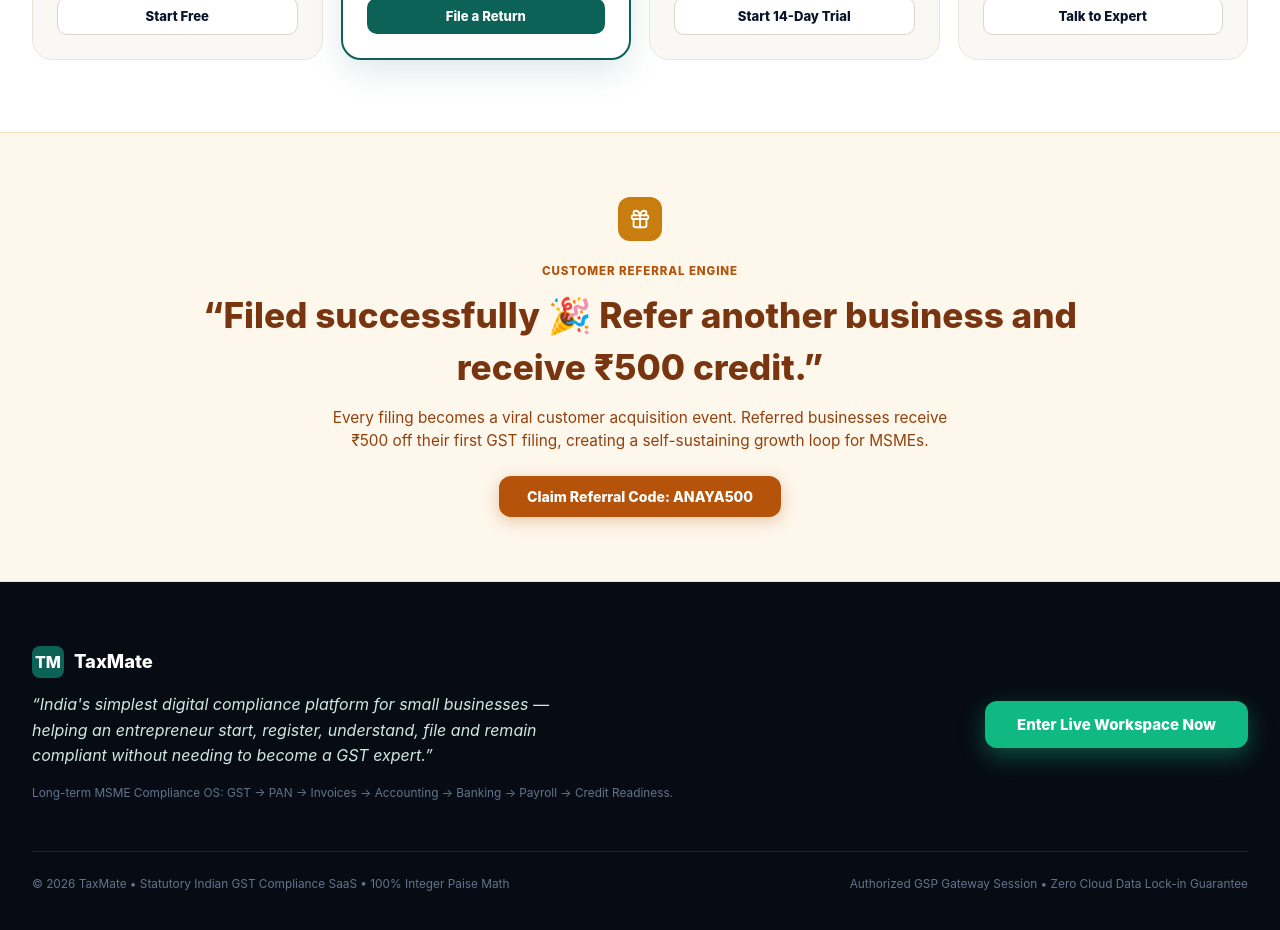
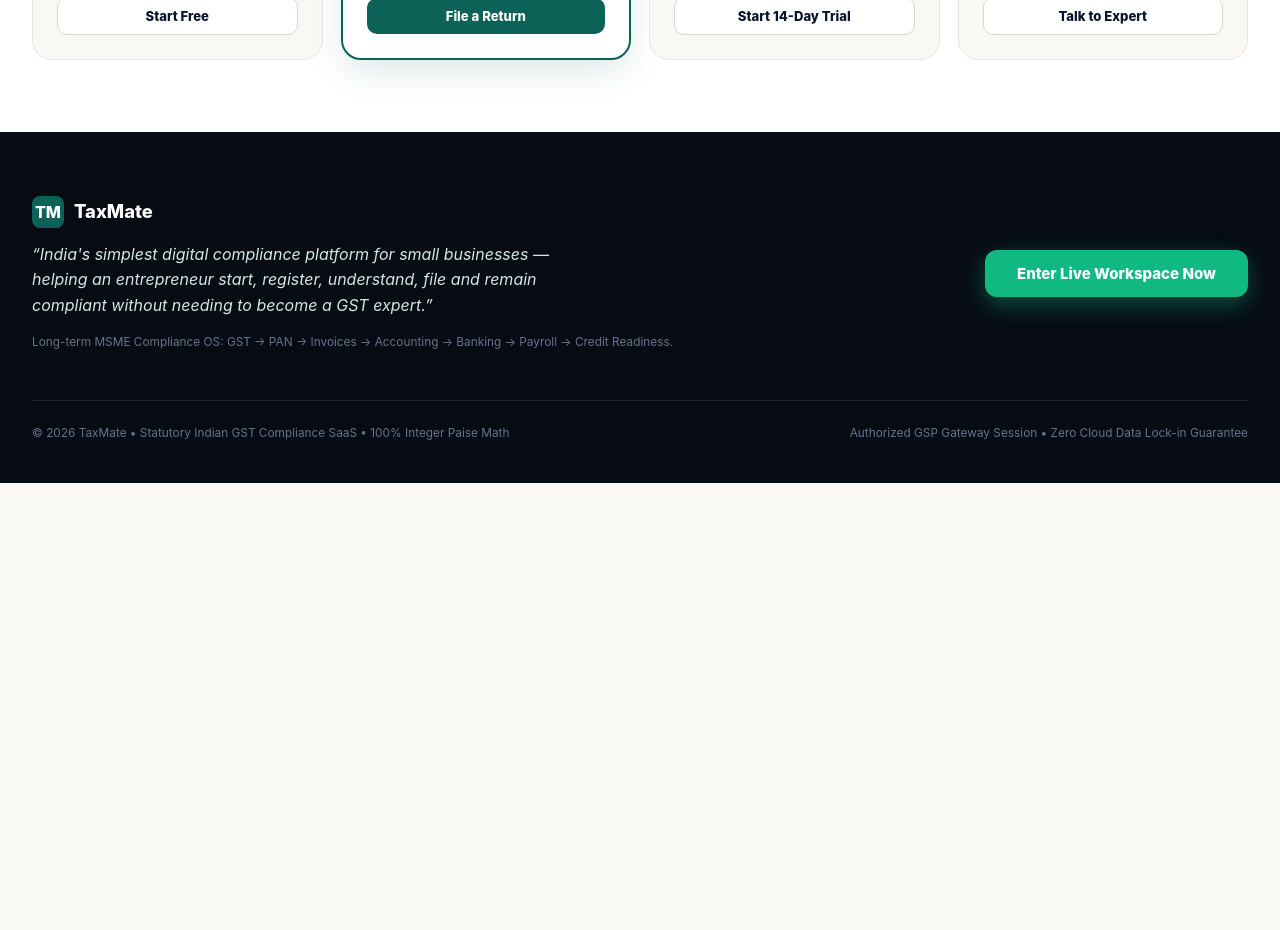
Before and after one commit to Aneesh-20/GST-CDA, a Next.js app: page / in a window 1280 px wide. Shown: the part 6840-7770 px from the top of the page. After the commit the page ends 7323 px from the top, so only its background shows below. Built offline with nearby package versions, Linux system fonts and the light colour scheme.

Commit message:
feat(landing): remove customer referral engine section

```diff
--- a/src/components/WelcomeLanding.jsx
+++ b/src/components/WelcomeLanding.jsx
@@ -21,7 +21,6 @@ import {
   Users,
   Smartphone,
   MessageSquare,
-  Gift,
   HelpCircle,
   ExternalLink,
   Zap,
@@ -34,7 +33,7 @@ import {
   CreditCard,
   Database
 } from 'lucide-react';
-import { TAXMATE_EXCELLENCE_PILLARS, REFERRAL_ENGINE_DATA } from '../lib/showcaseData.js';
+import { TAXMATE_EXCELLENCE_PILLARS } from '../lib/showcaseData.js';
 
 export default function WelcomeLanding({ onGetStarted, onExploreDemo, onOpenBusinessModal }) {
   const [isComparisonOpen, setIsComparisonOpen] = useState(false);
@@ -1520,45 +1519,7 @@ export default function WelcomeLanding({ onGetStarted, onExploreDemo, onOpenBusi
       </section>
 
       {/* ======================================================== */}
-      {/* 9. REFERRAL FLYWHEEL (PDF PAGE 5)                       */}
-      {/* ======================================================== */}
-      <section style={{ padding: '64px 32px', backgroundColor: '#FEF7EC', borderTop: '1px solid #F7E1B8', borderBottom: '1px solid #F7E1B8' }}>
-        <div style={{ maxWidth: 980, margin: '0 auto', textAlign: 'center' }}>
-          <div style={{ width: 44, height: 44, borderRadius: 12, backgroundColor: '#C87D0E', color: '#FFFFFF', display: 'flex', alignItems: 'center', justifyContent: 'center', margin: '0 auto 16px' }}>
-            <Gift style={{ width: 22, height: 22 }} />
-          </div>
-          <span style={{ fontSize: '0.72rem', fontWeight: 800, textTransform: 'uppercase', letterSpacing: '0.08em', color: '#B45309' }}>
-            CUSTOMER REFERRAL ENGINE
-          </span>
-          <h2 style={{ fontSize: '2.2rem', fontWeight: 800, color: '#78350F', margin: '8px 0 12px 0' }}>
-            “Filed successfully 🎉 Refer another business and receive ₹500 credit.”
-          </h2>
-          <p style={{ fontSize: '0.96rem', color: '#92400E', maxWidth: 640, margin: '0 auto 24px' }}>
-            Every filing becomes a viral customer acquisition event. Referred businesses receive ₹500 off their first GST filing, creating a self-sustaining growth loop for MSMEs.
-          </p>
-
-          <button
-            type="button"
-            onClick={onExploreDemo}
-            style={{
-              padding: '12px 28px',
-              borderRadius: 12,
-              backgroundColor: '#B45309',
-              color: '#FFFFFF',
-              fontWeight: 800,
-              fontSize: '0.88rem',
-              border: 'none',
-              cursor: 'pointer',
-              boxShadow: '0 4px 16px rgba(180, 83, 9, 0.3)'
-            }}
-          >
-            Claim Referral Code: {REFERRAL_ENGINE_DATA.referralCode}
-          </button>
-        </div>
-      </section>
-
-      {/* ======================================================== */}
-      {/* 10. PRODUCT VISION & FOOTER (PDF PAGE 6 & 7)            */}
+      {/* 9. PRODUCT VISION & FOOTER (PDF PAGE 6 & 7)             */}
       {/* ======================================================== */}
       <footer style={{ backgroundColor: '#070B14', color: '#FFFFFF', padding: '64px 32px 40px' }}>
         <div style={{ maxWidth: 1260, margin: '0 auto' }}>
```
